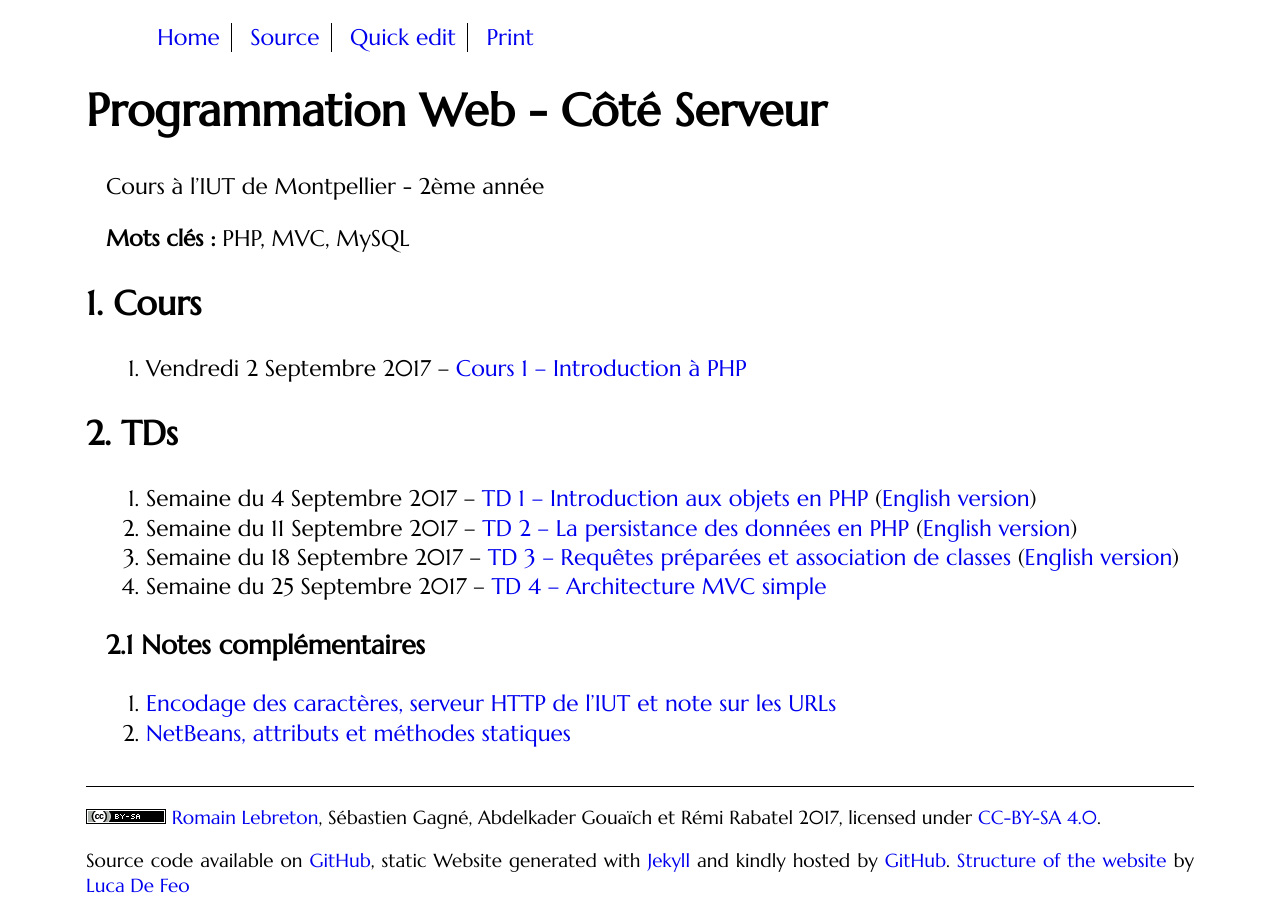
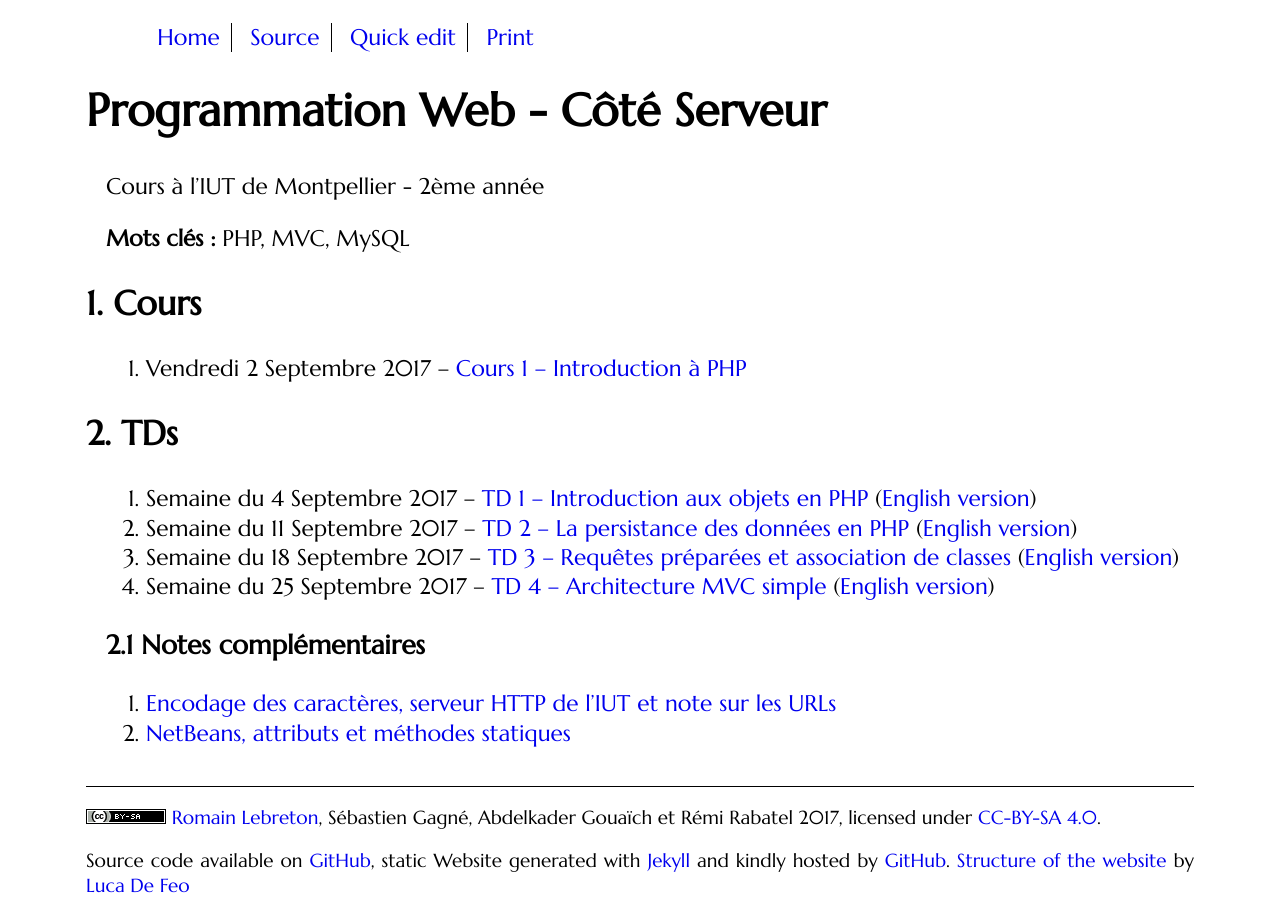
Before and after one commit to romainlebreton/R3.01-DeveloppementWeb, a Jekyll site: the page built from index.md, in a window 1280 px wide. Built offline with Jekyll 4.4.1, drawn with Linux system fonts in a browser that asks for light colours; some web fonts are replaced.

Commit message:
Add tut4-en to index

```diff
--- a/index.md
+++ b/index.md
@@ -17,7 +17,7 @@ Cours à l'IUT de Montpellier - 2ème année
 1. Semaine du 4 Septembre 2017 -- [TD 1 -- Introduction aux objets en PHP](tutorials/tutorial1.html) ([English version](tutorials/tutorial1-en.html))
 1. Semaine du 11 Septembre 2017 -- [TD 2 -- La persistance des données en PHP](tutorials/tutorial2.html) ([English version](tutorials/tutorial2-en.html))
 1. Semaine du 18 Septembre 2017 -- [TD 3 -- Requêtes préparées et association de classes](tutorials/tutorial3.html) ([English version](tutorials/tutorial3-en.html))
-1. Semaine du 25 Septembre 2017 --  [TD 4 -- Architecture MVC simple](tutorials/tutorial4.html)
+1. Semaine du 25 Septembre 2017 --  [TD 4 -- Architecture MVC simple](tutorials/tutorial4.html) ([English version](tutorials/tutorial4-en.html))
 <!-- 1. Semaine du 02 Octobre 2017 --  [TD 5 -- Architecture MVC avancée 1/2](tutorials/tutorial5.html) -->
 <!-- 1. Semaine du 09 Octobre 2017 --  [TD 6 -- Architecture MVC avancée 2/2](tutorials/tutorial6.html) -->
 <!-- 1. Semaine du 16 Octobre 2017 -- [Début projet](projet.html) -->
```
